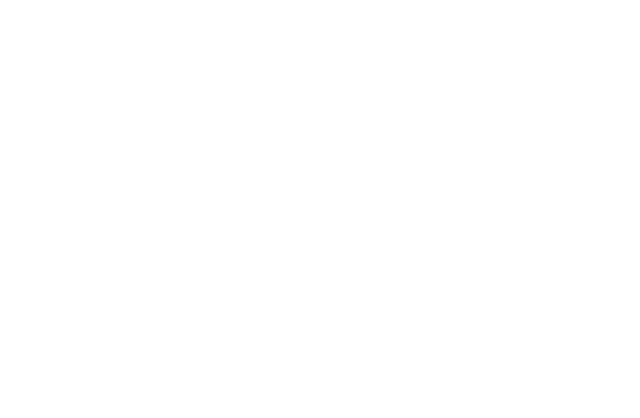
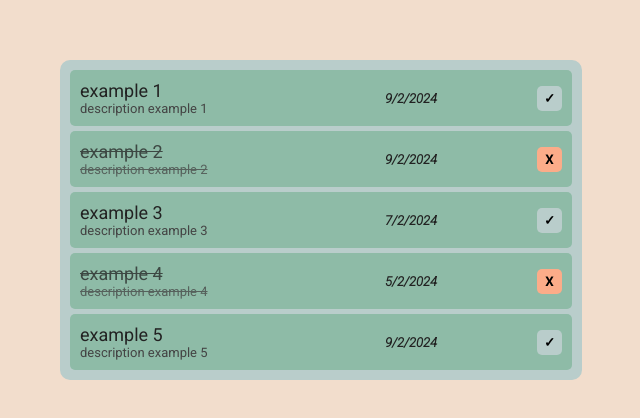
Before and after one commit to FeliDipi/todo-list-react-project, a React (Vite) app: page / in a window 1280 px wide. Shown: the part 180-598 px from the top of the page, without its empty margins (319-959 px from the left). Built offline with nearby package versions, Linux system fonts and the light colour scheme.

Commit message:
+Todo list first components and behaviour

```diff
--- a/src/App.jsx
+++ b/src/App.jsx
@@ -1,9 +1,11 @@
-import './App.css'
+import Todos from './components/Todos.jsx';
+import { todos } from './mock/todos.js';
+import './styles/App.css';
 
 function App() {
   return (
-      <>
-      </>
+      <Todos todos={todos}>
+      </Todos>
     )
 }
 
--- /dev/null
+++ b/src/components/TodoItem.jsx
@@ -0,0 +1,41 @@
+import { useState } from "react";
+import "../styles/TodoItem.css";
+
+const TodoItem = ({title, description, date, isCompleted}) =>
+{
+    const [isCheck, setCheck] = useState(isCompleted);
+    const [info, setInfo] = useState({title, description});
+
+    const checkText = isCheck ? "X" : "✓";
+    const checkClass = isCheck ? "todo-item-content is-check" : "todo-item-content";
+
+    const handleCheck = () =>
+    {
+        setCheck(!isCheck);
+    }
+
+    const handleChangeTitle = (event) =>
+    {
+        const newInfo = {...info, title:event.target.value};
+        setInfo(newInfo);
+    }
+
+    const handleChangeDescription = (event) =>
+    {
+        const newInfo = {...info, description:event.target.value};
+        setInfo(newInfo);
+    }
+
+    return (
+        <div className={checkClass}>
+            <div className="todo-item-info-content">
+                <input onChange={handleChangeTitle} type="text" className="todo-item-info-title" value={info.title}/>
+                <input onChange={handleChangeDescription} type="text" className="todo-item-info-description" value={info.description}/>
+            </div>
+            <p className="todo-item-date">{date}</p>
+            <button onClick={handleCheck} className="todo-item-toggle">{checkText}</button>
+        </div>
+    )
+}
+
+export default TodoItem;
--- /dev/null
+++ b/src/components/Todos.jsx
@@ -0,0 +1,15 @@
+import '../styles/Todos.css';
+import TodoItem from "./TodoItem.jsx";
+
+const Todos = ({todos}) =>
+{
+    return (
+        <div className="todo-list-panel">
+            {
+                todos.map(todoProps => <TodoItem key={todoProps.id} {...todoProps} />)
+            }
+        </div>
+    )
+}
+
+export default Todos;
--- a/src/main.jsx
+++ b/src/main.jsx
@@ -1,6 +1,5 @@
 import ReactDOM from 'react-dom/client'
 import App from './App.jsx'
-import './index.css'
 
 ReactDOM.createRoot(document.getElementById('root')).render(
     <App />
--- /dev/null
+++ b/src/mock/todos.js
@@ -0,0 +1,38 @@
+export const todos =
+[
+    {
+        "id":0,
+        "title": "example 1",
+        "description": "description example 1",
+        "date": "9/2/2024",
+        "isCompleted": false
+    },
+    {
+        "id":1,
+        "title": "example 2",
+        "description": "description example 2",
+        "date": "9/2/2024",
+        "isCompleted": true
+    },
+    {
+        "id":2,
+        "title": "example 3",
+        "description": "description example 3",
+        "date": "7/2/2024",
+        "isCompleted": false
+    },
+    {
+        "id":3,
+        "title": "example 4",
+        "description": "description example 4",
+        "date": "5/2/2024",
+        "isCompleted": true
+    },
+    {
+        "id":4,
+        "title": "example 5",
+        "description": "description example 5",
+        "date": "9/2/2024",
+        "isCompleted": false
+    }
+]
--- /dev/null
+++ b/src/styles/App.css
@@ -0,0 +1,20 @@
+@import url('https://fonts.googleapis.com/css2?family=Roboto:ital,wght@0,300;0,400;0,700;1,300&display=swap');
+
+* {
+    font-family: 'Roboto', sans-serif;
+
+    margin: 0;
+    padding: 0;
+    box-sizing: border-box;
+}
+
+body {
+    background-color: #F2DDCC;
+
+    width: 100%;
+    height: 100vh;
+
+    display: grid;
+    justify-content: center;
+    align-items: center;
+}
--- /dev/null
+++ b/src/styles/TodoItem.css
@@ -0,0 +1,67 @@
+.todo-item-content {
+
+    background-color: #8EBBA7;
+
+    display: flex;
+    justify-content: space-between;
+    align-items: center;
+
+    gap: 100px;
+
+    border-radius: 5px;
+
+    padding: 10px;
+}
+
+.todo-item-info-content {
+    display: grid;
+}
+
+.todo-item-info-title {
+    font-size: large;
+    color: #222;
+}
+
+input {
+    background: none;
+    border: none;
+}
+
+input:focus {
+    outline: 0;
+}
+
+.todo-item-info-description {
+    font-size: small;
+    color: #444;
+}
+
+.todo-item-date {
+    font-size: small;
+    font-style: italic;
+    color: #222;
+
+    font-weight: 700;
+}
+
+.todo-item-toggle {
+    width: 25px;
+    height: 25px;
+
+    border: none;
+    border-radius: 5px;
+
+    background-color: #B9CDCB;
+
+    font-weight: 700;
+}
+
+.is-check .todo-item-toggle {
+    background-color: #FCAC89;
+}
+
+.is-check .todo-item-info-title,
+.is-check .todo-item-info-description {
+    text-decoration: line-through;
+    opacity: 0.75;
+}
--- /dev/null
+++ b/src/styles/Todos.css
@@ -0,0 +1,17 @@
+.todo-list-panel {
+
+    max-height: 500px;
+
+    background-color: #B9CDCB;
+    border-radius: 10px;
+
+    padding: 10px;
+
+    overflow: hidden auto;
+
+    display: grid;
+    justify-content: center;
+    align-items: center;
+
+    gap: 5px;
+}
```
Also changed, not shown: src/App.css (deleted), src/index.css (deleted).
